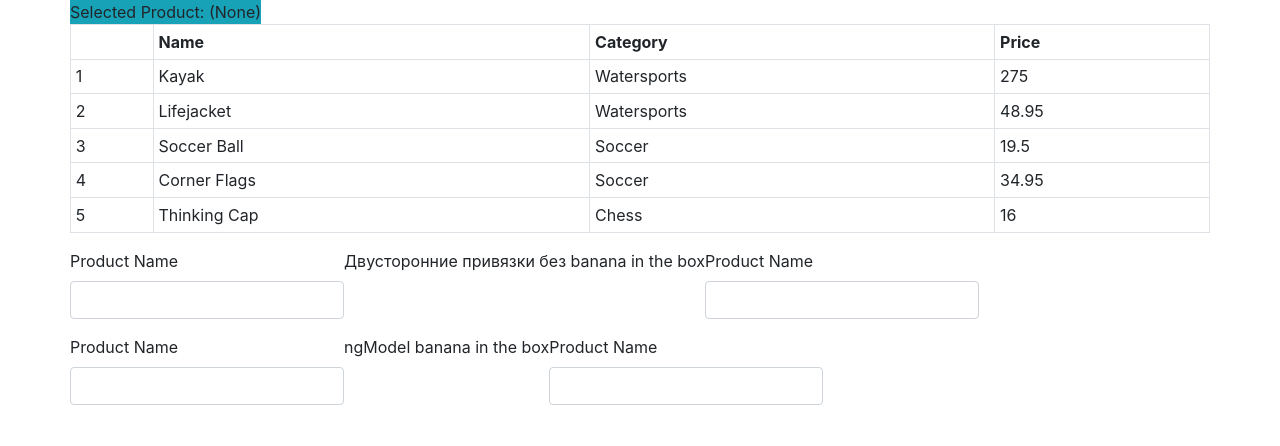
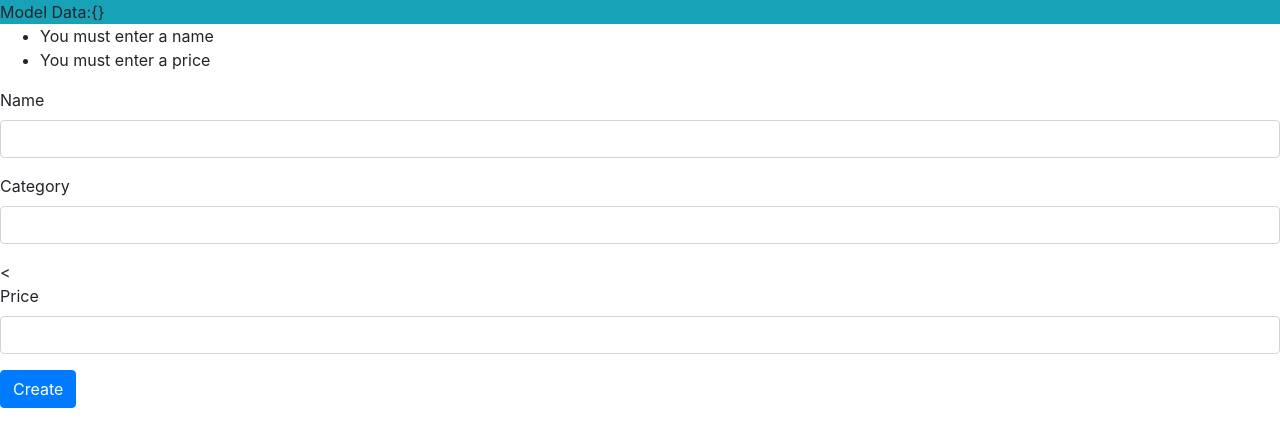
Before and after one commit to savinovvu/Angular_examples, an Angular app: page / in a window 1280 px wide. Shown: the top 446 px of the page. Built offline with nearby package versions, Linux system fonts and the light colour scheme.

Commit message:
html and attribute forms.

```diff
--- a/src/app/app.component.css
+++ b/src/app/app.component.css
@@ -0,0 +1,7 @@
+input.ng-dirty.ng-invalid {
+  border: 2px solid #ff0000
+}
+
+input.ng-dirty.ng-valid {
+  border: 2px solid #6bc502
+}
--- a/src/app/app.component.html
+++ b/src/app/app.component.html
@@ -1,47 +1,53 @@
-<div class="container">
-  <div class="row">
-    <div class="bg-info p-a-1">
-      Selected Product: {{product.value || '(None)'}}
-    </div>
-    <table class="table table-sm table-bordered m-t-1">
-      <tr>
-        <th></th>
-        <th>Name</th>
-        <th>Category</th>
-        <th>Price</th>
-      </tr>
-      <tr *ngFor="let item of getProducts(); let i = index"
-          (mouseover)="product.value = item.name"
-          [class.bg-info]="product.value == item.name">
-        <td>{{i + 1}}</td>
-        <td>{{item.name}}</td>
-        <td>{{item.category}}</td>
-        <td>{{item.price}}</td>
-      </tr>
-    </table>
-    <div class="form-group">
-      <label>Product Name</label>
-      <!--(input)="false"-->
-      <!--(keyup)="selectedProduct = product.value"-->
-      <input class="form-control" (keyup.enter)="selectedProduct = product.value" #product/>
-    </div>
+<div class="bg-info p-a-1 m-b-1">Model Data:{{jsonProduct}}</div>
+<form (ngSubmit)="submitForm(form)" #form="ngForm" novalidate>
+  <div class="bg-danger p-a-1 m-b-1" *ngIf="formSubmitted && form.invalid">
+    There are problems with the form
+  </div>
+  <ul>
+    <li *ngFor="let error of getFormValidationMessages(form)">
+      {{error}}
+    </li>
+  </ul>
 
-    <p>Двусторонние привязки без banana in the box</p>
-    <div class="form-group">
-      <label>Product Name</label>
-      <input class="form-control" (input)="selectedProduct=$event.target.value" [value]="selectedProduct || '' ">
-    </div>
 
-    <div class="form-group">
-      <label>Product Name</label>
-      <input class="form-control" (input)="selectedProduct=$event.target.value" [value]="selectedProduct || ''">
-    </div>
+  <div class="form-group">
+    <label>Name</label>
+    <input class="form-control" name="name" [(ngModel)]="newProduct.name"
+           required
+           minlength="5"
+           pattern="^[A-Za-z ]+$"
+           #name="ngModel">
+    <ul class="text-danger list-unstyled" *ngIf="formSubmitted  && name.invalid">
+      <li *ngFor="let error of getValidationMessages(name)">{{error}}</li>
+    </ul>
+  </div>
 
-    <p>ngModel banana in the box</p>
-    <div class="form-group">
-      <label>Product Name</label>
-      <input class="form-control" [ngModel]="selectedProduct">
-    </div>
+  <div class="form-group">
+    <label>Category</label>
+    <input class="form-control" name="category" [(ngModel)]="newProduct.category">
+  </div>
 
+  <
+  <div class="form-group">
+    <label>Price</label>
+    <input class="form-control" name="price" [(ngModel)]="newProduct.price"
+           #price="ngModel" required pattern="^[0-9\.]+$"/>
+    <ul class="text-danger list-unstyled"
+        *ngIf="(formSubmitted || price.dirty) && price.invalid">
+      <li *ngFor="let error of getValidationMessages(price)">
+        {{error}}
+      </li>
+    </ul>
   </div>
-</div>
+
+
+  <!--<ul class="text-danger list-unstyled" *ngIf="(formSubmitted || name.dirty) && name.invalid">-->
+
+
+  <p *ngIf="name.valid" style="collapse: green">Valid Data</p>
+
+  <button [disabled]="formSubmitted && form.invalid"
+          [class.btn-secondary]="formSubmitted && form.invalid"
+          class="btn btn-primary" type="submit">Create
+  </button>
+</form>
--- a/src/app/app.component.ts
+++ b/src/app/app.component.ts
@@ -1,6 +1,7 @@
 import {ApplicationRef, Component} from '@angular/core';
 import {Model} from './repository/model.service';
 import {Product} from './model/product.model';
+import {NgForm} from '@angular/forms';
 
 @Component({
   selector: 'app-root',
@@ -10,6 +11,18 @@ import {Product} from './model/product.model';
 export class ProductComponent {
   model: Model = new Model();
   selectedProduct: string;
+  newProduct: Product = new Product();
+  formSubmitted: boolean = false;
+
+  submitForm(form: NgForm) {
+    this.formSubmitted = true;
+    if (form.valid) {
+      this.addProduct(this.newProduct);
+      this.newProduct = new Product();
+      form.reset();
+      this.formSubmitted = false;
+    }
+  }
 
   getProduct(key: number): Product {
     return this.model.getProduct(key);
@@ -19,8 +32,44 @@ export class ProductComponent {
     return this.model.getProducts();
   }
 
-  getSelected(product: Product): boolean {
-    return product.name == this.selectedProduct;
+
+  get jsonProduct() {
+    return JSON.stringify(this.newProduct);
+  }
+
+  addProduct(product: Product) {
+    console.log('New Product: ' + this.jsonProduct);
+  }
+
+
+  getValidationMessages(state: any, thingName?: string) {
+    let thing: string = state.path || thingName;
+    let messages: string[] = [];
+    if (state.errors) {
+      for (let errorName in state.errors) {
+        switch (errorName) {
+          case 'required':
+            messages.push(`You must enter a ${thing}`);
+            break;
+          case 'minlength':
+            messages.push(`A ${thing} must be at least ${state.errors['minlength'].requiredLength} characters`);
+            break;
+          case 'pattern':
+            messages.push(`The ${thing} contains illegal characters`);
+            break;
+        }
+      }
+    }
+    return messages;
+  }
+
+  getFormValidationMessages(form: NgForm): string[] {
+    let messages: string[] = [];
+    Object.keys(form.controls).forEach(k => {
+      this.getValidationMessages(form.controls[k], k)
+        .forEach(m => messages.push(m));
+    });
+    return messages;
   }
 
 
```
